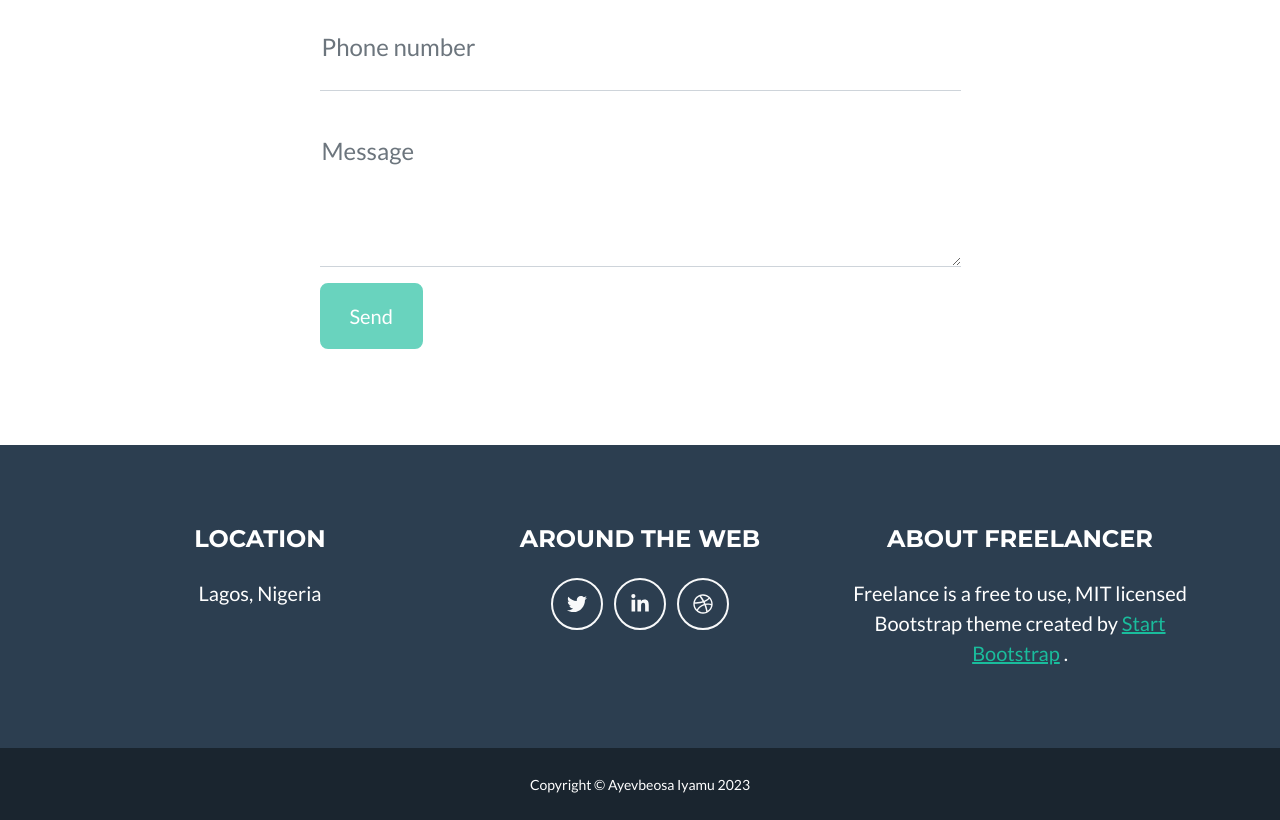
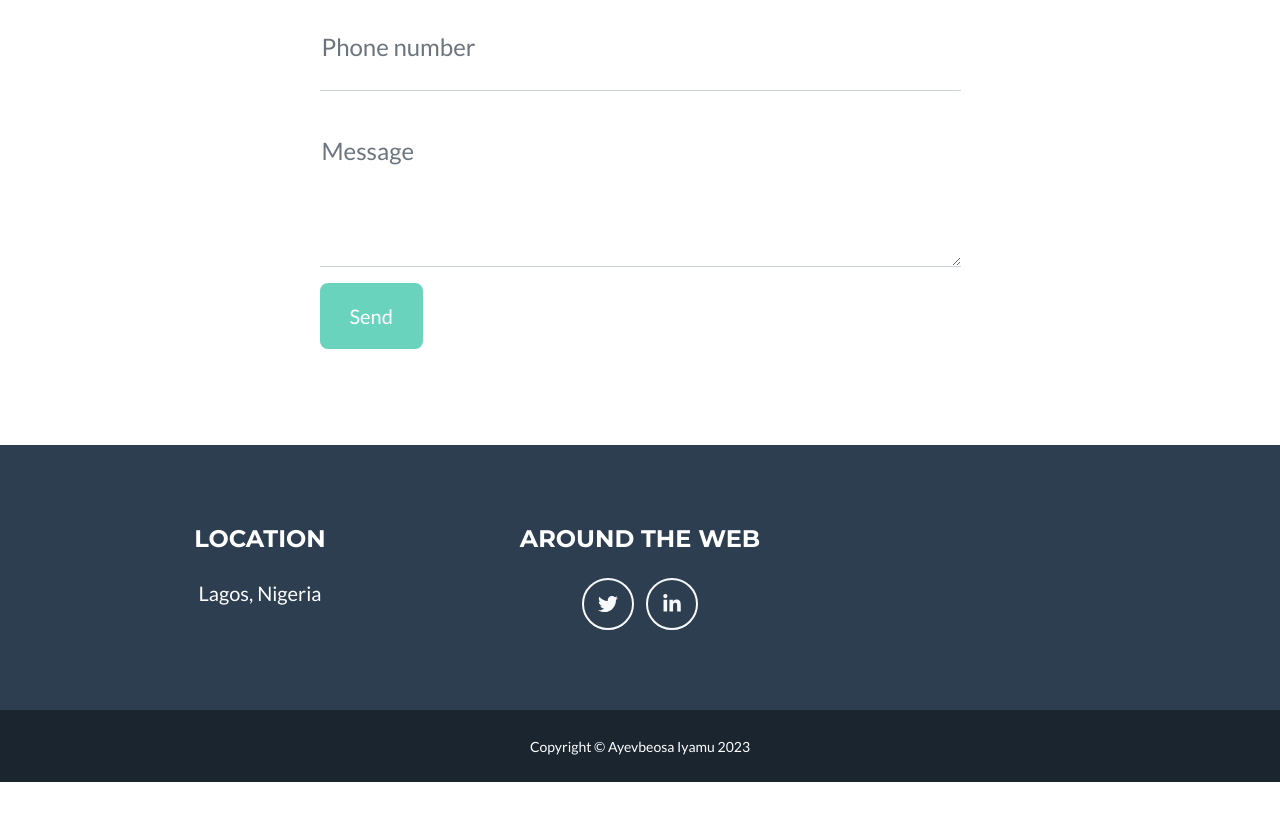
Before and after one commit to ayevbeosa/ayevbeosa.github.io, a plain HTML site: page index.html in a window 1280 px wide. Shown: the part 2570-3390 px from the top of the page. After the commit the page ends 3352 px from the top, so only its background shows below. Drawn offline with nearby package versions, Linux system fonts and the light colour scheme; a script that the page names is missing.

Commit message:
more changes

```diff
--- a/index.html
+++ b/index.html
@@ -225,17 +225,7 @@
                     <div class="col-lg-4 mb-5 mb-lg-0">
                         <h4 class="text-uppercase mb-4">Around the Web</h4>
                         <a class="btn btn-outline-light btn-social mx-1" href="https://twitter.com/ayevbeosa"><i class="fab fa-fw fa-twitter"></i></a>
-                        <a class="btn btn-outline-light btn-social mx-1" href="#!"><i class="fab fa-fw fa-linkedin-in"></i></a>
-                        <a class="btn btn-outline-light btn-social mx-1" href="#!"><i class="fab fa-fw fa-dribbble"></i></a>
-                    </div>
-                    <!-- Footer About Text-->
-                    <div class="col-lg-4">
-                        <h4 class="text-uppercase mb-4">About Freelancer</h4>
-                        <p class="lead mb-0">
-                            Freelance is a free to use, MIT licensed Bootstrap theme created by
-                            <a href="http://startbootstrap.com">Start Bootstrap</a>
-                            .
-                        </p>
+                        <a class="btn btn-outline-light btn-social mx-1" href="https://linkedin.com/in/ayevbeosa"><i class="fab fa-fw fa-linkedin-in"></i></a>
                     </div>
                 </div>
             </div>
```
